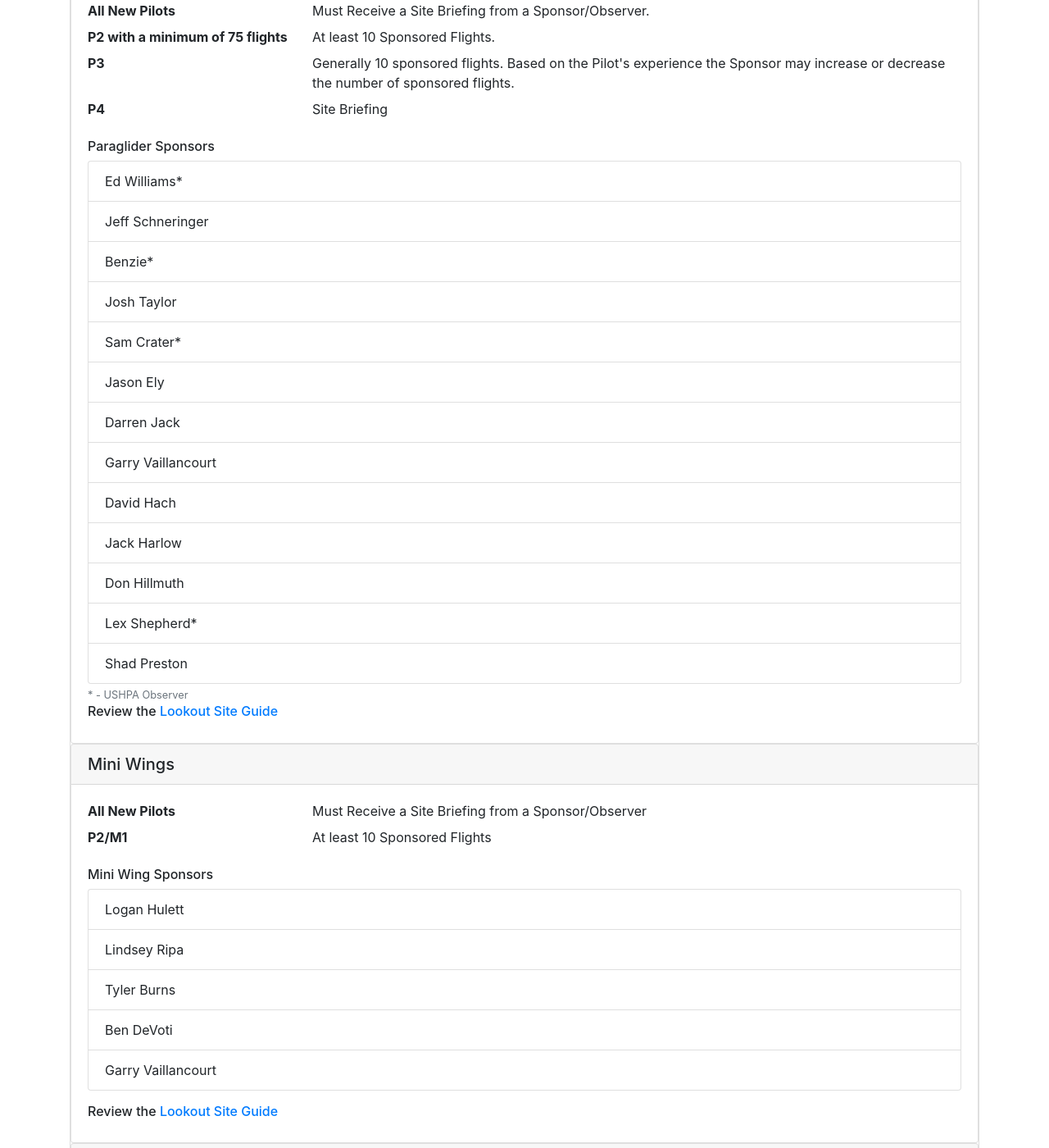
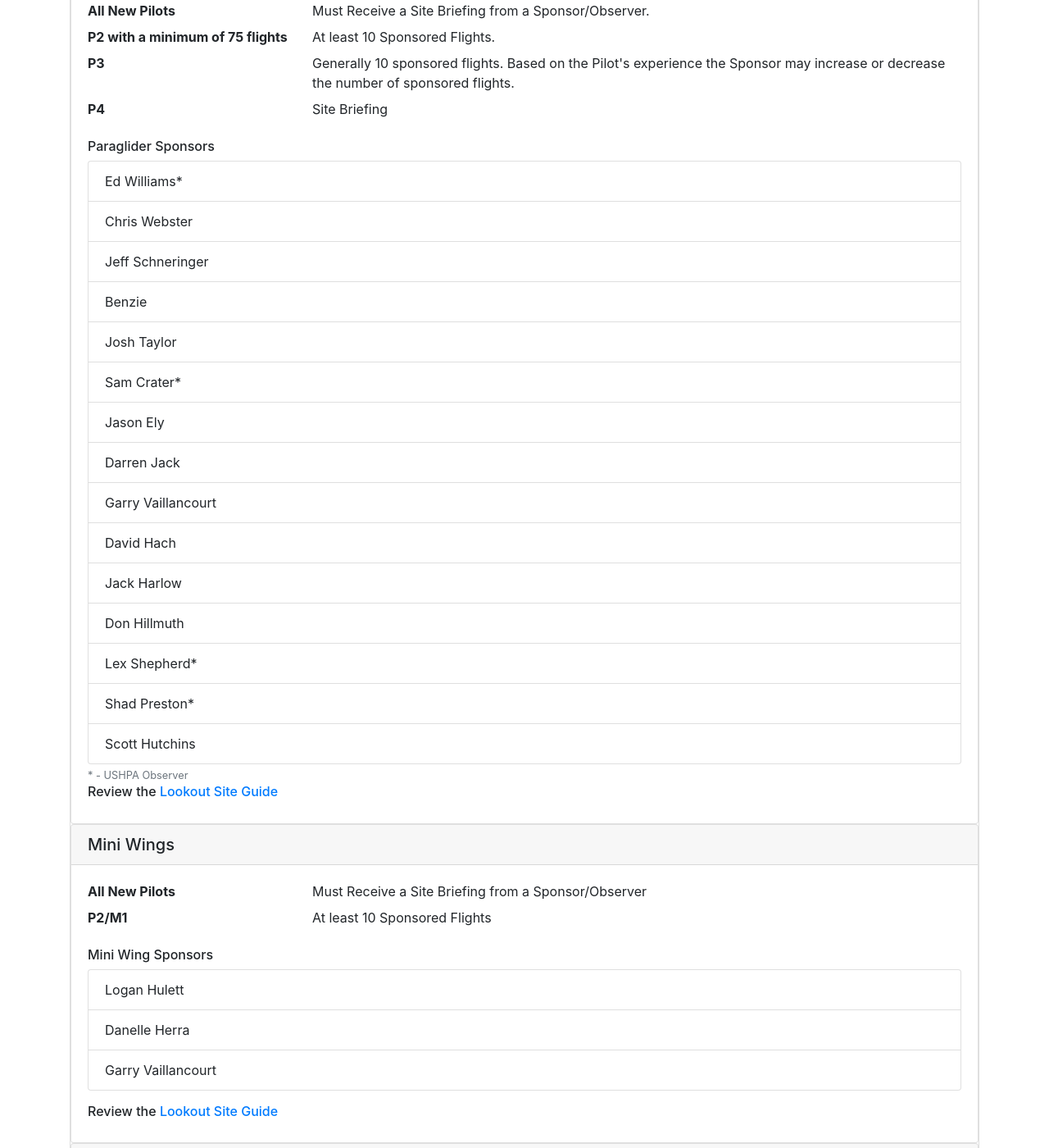
Before and after one commit to rmhpa/rmhpa.github.io, a Jekyll site: the page built from lookout-sponsorship.html, in a window 1280 px wide and 1400 px high, scrolled down 1311 px. Shown: the whole window at 82% size. Built offline with Jekyll 4.4.1, drawn with Linux system fonts in a browser that asks for light colours; nearby versions of some CDN libraries.

Commit message:
updated sponsors

```diff
--- a/lookout-sponsorship.html
+++ b/lookout-sponsorship.html
@@ -87,8 +87,9 @@ permalink: /lookout-sponsorship/
 
   <ul class="list-group">
     <li class="list-group-item">Ed Williams*</li>
+    <li class="list-group-item">Chris Webster</li>
     <li class="list-group-item">Jeff Schneringer</li>
-    <li class="list-group-item">Benzie*</li>
+    <li class="list-group-item">Benzie</li>
     <li class="list-group-item">Josh Taylor</li>
     <li class="list-group-item">Sam Crater*</li>
     <li class="list-group-item">Jason Ely</li>
@@ -98,8 +99,8 @@ permalink: /lookout-sponsorship/
     <li class="list-group-item">Jack Harlow</li>
     <li class="list-group-item">Don Hillmuth</li>
     <li class="list-group-item">Lex Shepherd*</li>
-    <li class="list-group-item">Shad Preston</li>
-
+    <li class="list-group-item">Shad Preston*</li>
+    <li class="list-group-item">Scott Hutchins</li>
   </ul>
 
 <small class="text-muted">* - USHPA Observer</small>
@@ -124,9 +125,7 @@ permalink: /lookout-sponsorship/
 <h6>Mini Wing Sponsors</h6>
   <ul class="list-group">
     <li class="list-group-item">Logan Hulett</li>
-    <li class="list-group-item">Lindsey	Ripa</li>
-    <li class="list-group-item">Tyler Burns</li>
-    <li class="list-group-item">Ben DeVoti</li>
+    <li class="list-group-item">Danelle Herra</li>
     <li class="list-group-item">Garry Vaillancourt</li>
   </ul>
   <p></p>
```
